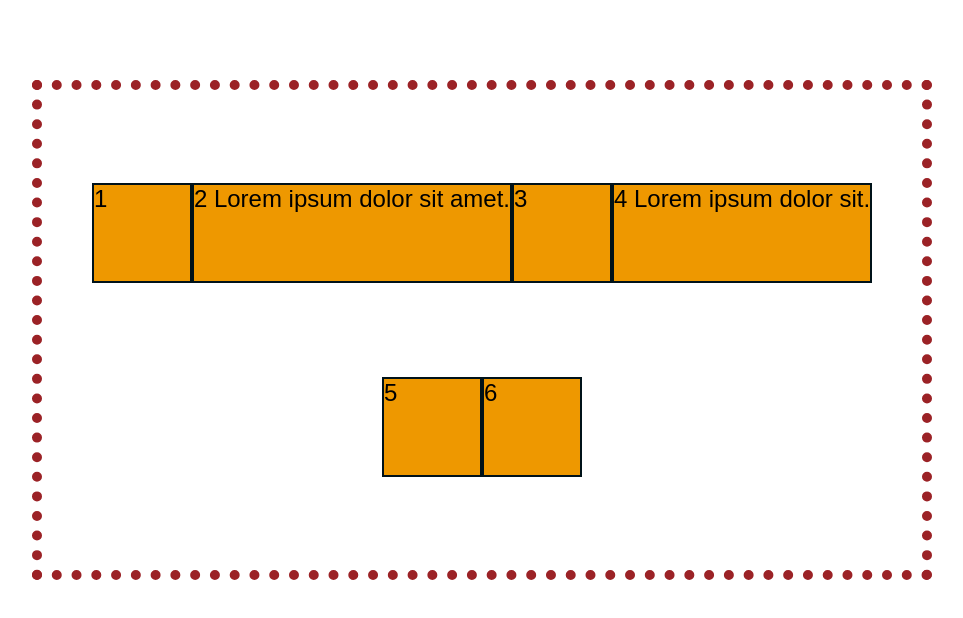
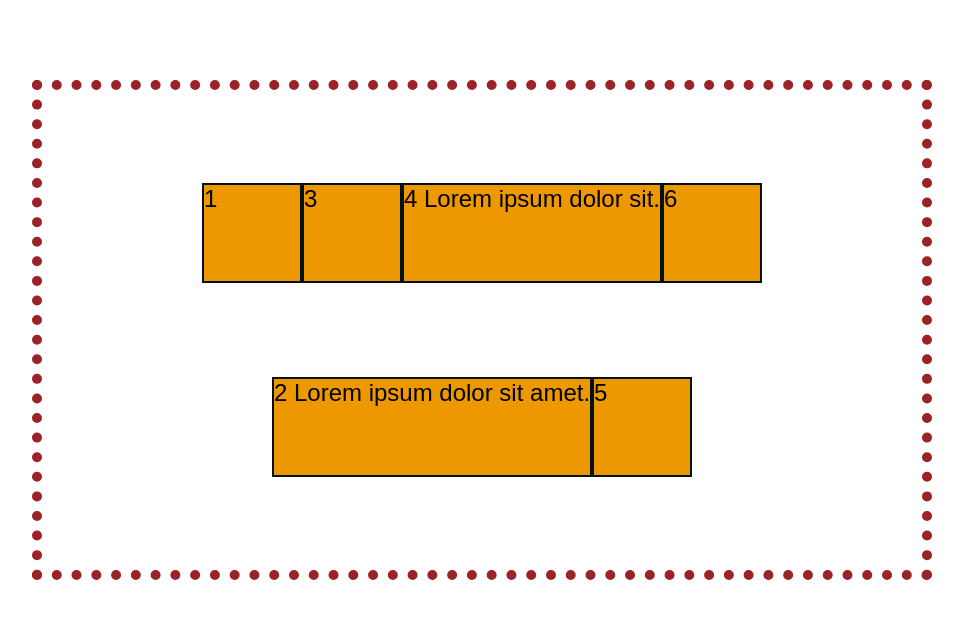
Before and after one commit to akgmage/flex-box, an Angular app: page / in a window 1280 px wide. Shown: the top 618 px of the page, without its empty margins (158-1121 px from the left). Built offline with nearby package versions, Linux system fonts and the light colour scheme.

Commit message:
add comment and change order of class flex2

```diff
--- a/src/styles.css
+++ b/src/styles.css
@@ -35,4 +35,9 @@ li {
   background-color: #ee9800;
   min-width: 100px;
   height: 100px;
+  order: 1;
 }
+/* Note : never use width inside of flexbox. Flex basis has to do with how wide is the box sort of?*/
+.flex2 {
+  order: 2;
+}
```
